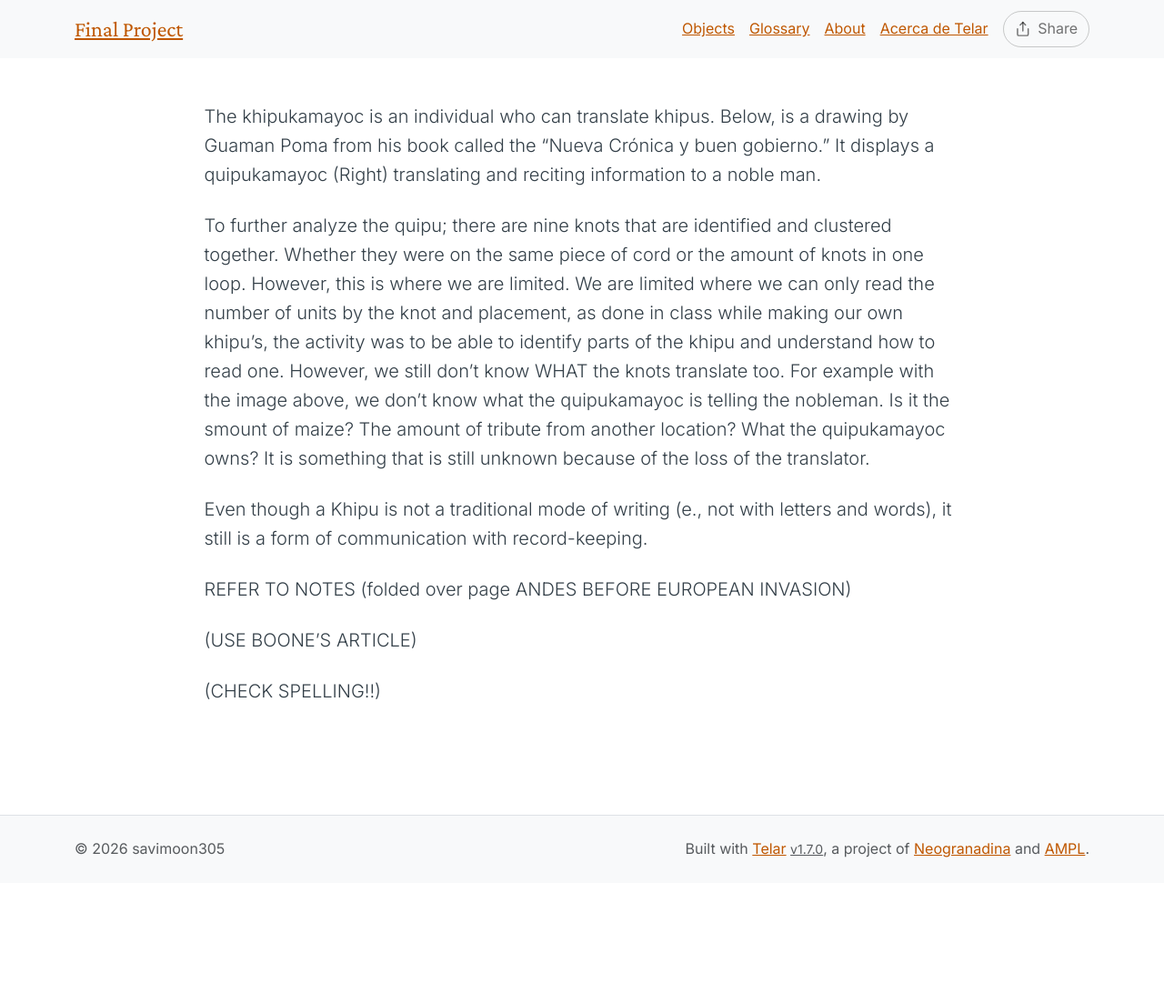
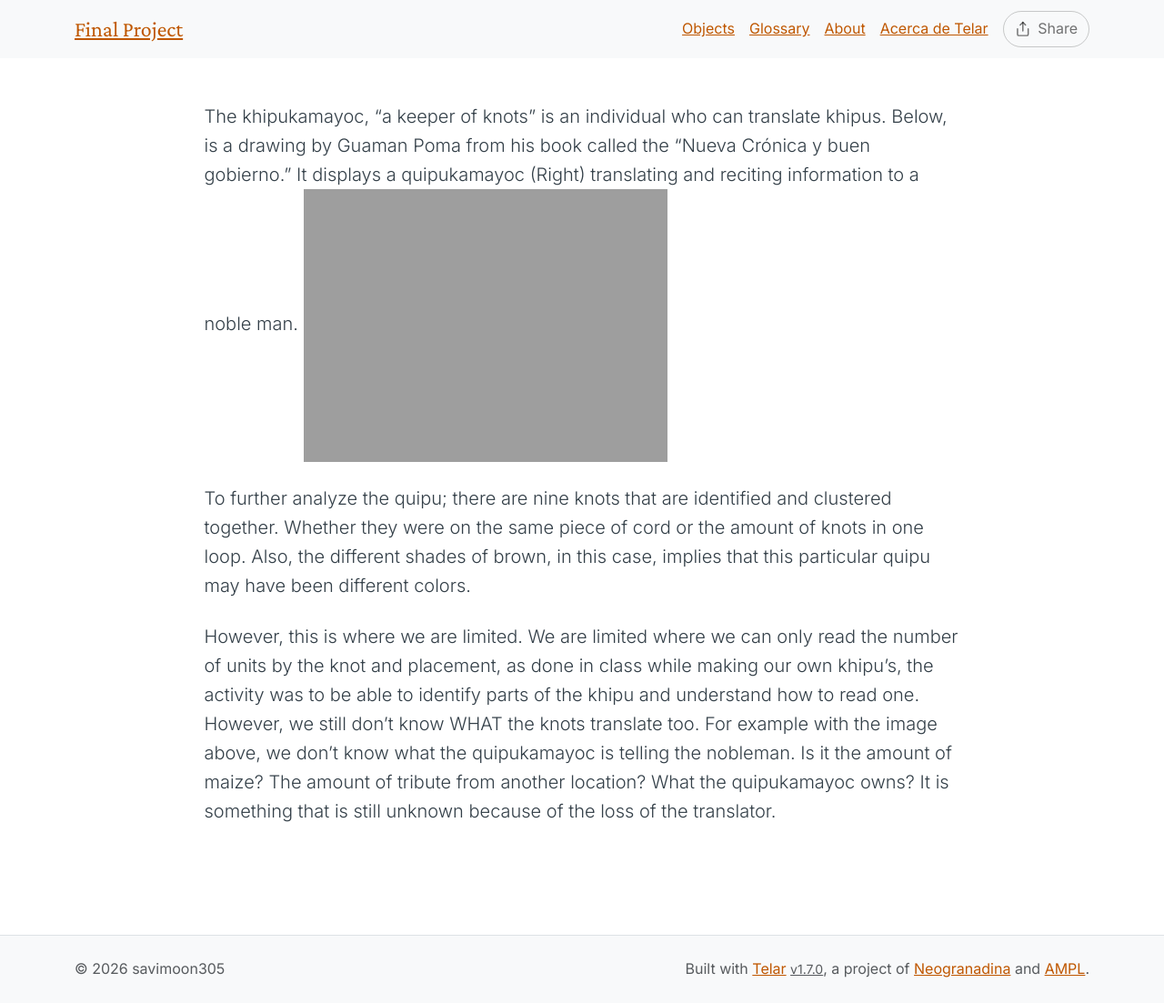
Before and after one commit to savimoon305/finalproject, a Jekyll site: the page built from telar-content/texts/stories/blank_template-the-quipukamayoc.md, in a window 1280 px wide. Shown: the whole page at 91% size. Built offline with Jekyll 4.4.1, drawn with Linux system fonts in a browser that asks for light colours; before the commit the page ends 971 px from its top, so only the background shows below that.

Commit message:
Modify 1 story
Changed:
  Story: Writing and speech

Published via Telar Compositor

```diff
--- a/telar-content/texts/stories/blank_template-the-quipukamayoc.md
+++ b/telar-content/texts/stories/blank_template-the-quipukamayoc.md
@@ -2,16 +2,10 @@
 title: "The Quipukamayoc"
 ---
 
-The khipukamayoc is an individual who can translate khipus.
+The khipukamayoc, "a keeper of knots" is an individual who can translate khipus.
 Below, is a drawing by Guaman Poma from his book called the "Nueva Crónica y buen gobierno." It displays a quipukamayoc (Right) translating and reciting information to a noble man.
-![](https://juancobo.com/138la/iiif/poma/p338/manifest.json)
+![Guamán Poma, Nueva corónica y buen gobierno — Page 337](https://savimoon305.github.io/finalproject/iiif/objects/guaman-poma-nueva/page-1/full/max/0/default.jpg)
 
-To further analyze the quipu; there are nine knots that are identified and clustered together. Whether they were on the same piece of cord or the amount of knots in one loop. However, this is where we are limited. We are limited where we can only read the number of units by the knot and placement, as done in class while making our own khipu's, the activity was to be able to identify parts of the khipu and understand how to read one. However, we still don't know WHAT the knots translate too. For example with the image above, we don't know what the quipukamayoc is telling the nobleman. Is it the smount of maize? The amount of tribute from another location? What the quipukamayoc owns? It is something that is still unknown because of the loss of the translator.
+To further analyze the quipu; there are nine knots that are identified and clustered together. Whether they were on the same piece of cord or the amount of knots in one loop. Also, the different shades of brown, in this case, implies that this particular quipu may have been different colors.
 
-Even though a Khipu is not a traditional mode of writing (e., not with letters and words), it still is a form of communication with record-keeping.
-
-REFER TO NOTES (folded over page ANDES BEFORE EUROPEAN INVASION)
-
-(USE BOONE'S ARTICLE)
-
-(CHECK SPELLING!!)
+However, this is where we are limited. We are limited where we can only read the number of units by the knot and placement, as done in class while making our own khipu's, the activity was to be able to identify parts of the khipu and understand how to read one. However, we still don't know WHAT the knots translate too. For example with the image above, we don't know what the quipukamayoc is telling the nobleman. Is it the amount of maize? The amount of tribute from another location? What the quipukamayoc owns? It is something that is still unknown because of the loss of the translator.
```
Also changed, not shown: telar-content/spreadsheets/blank_template.csv (+8 -9 lines), telar-content/texts/stories/blank_template-a-connection-between.md (added, +9 -0 lines), telar-content/texts/stories/blank_template-change-that-starts.md (+1 -1 lines), telar-content/texts/stories/blank_template-supplication.md (+1 -1 lines), telar-content/texts/stories/blank_template-valadess-image-and.md (added, +11 -0 lines).
